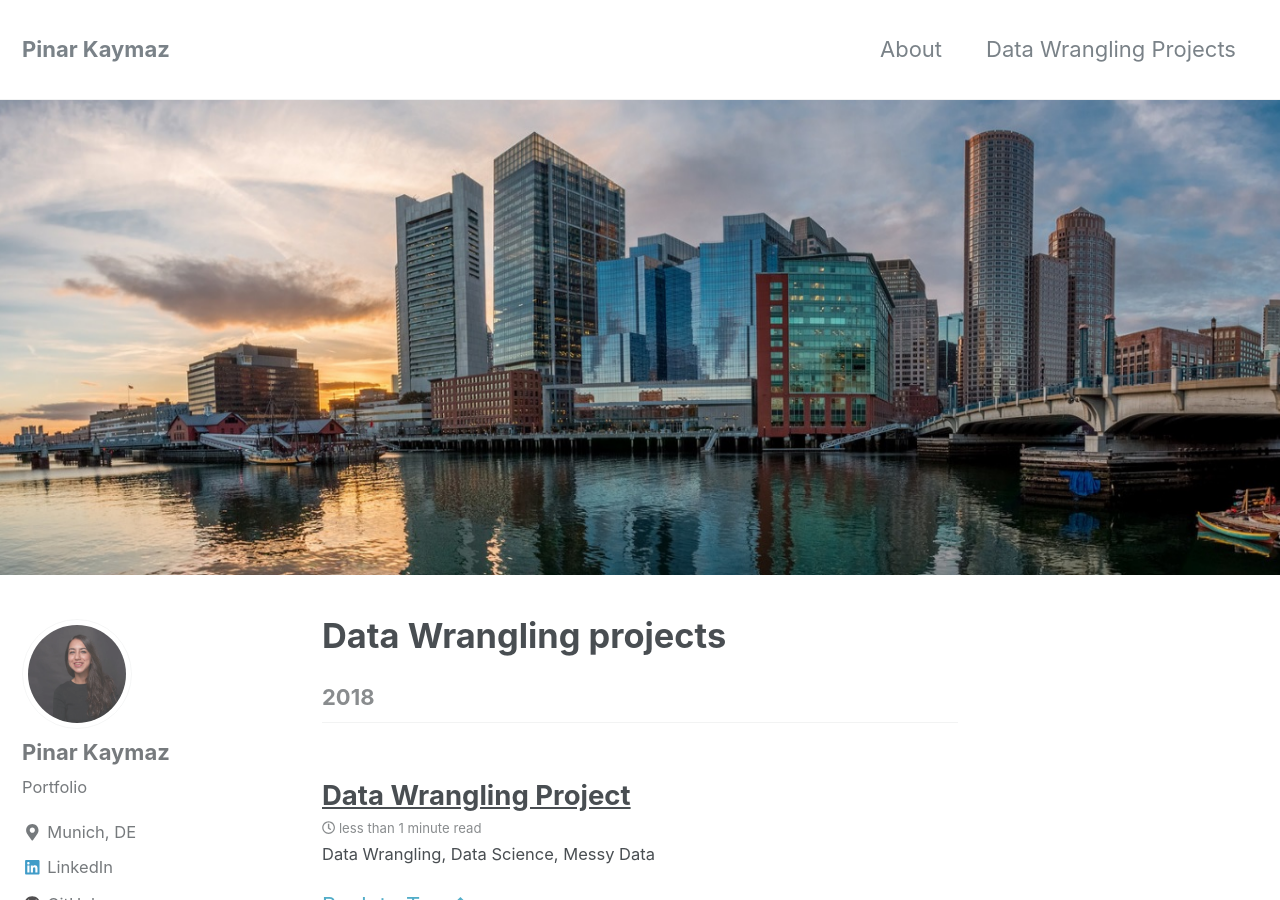
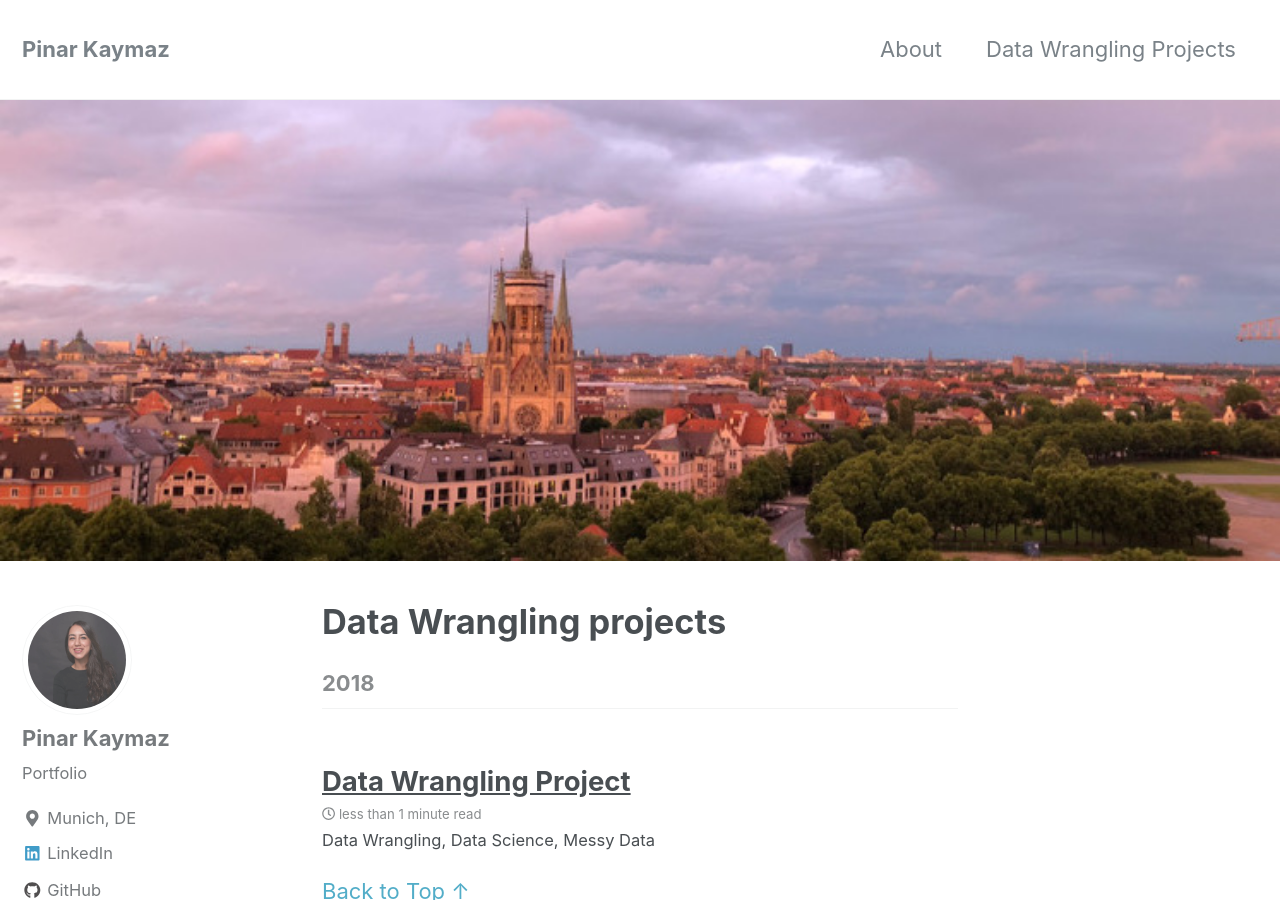
Before and after one commit to pinarkaymaz6/pinarkaymaz6.github.io, a Jekyll site: the page built from _pages/machinelearning.md, in a window 1280 px wide and 900 px high. Built offline with Jekyll 4.4.1, drawn with Linux system fonts in a browser that asks for light colours; nearby versions of some CDN libraries.

Commit message:
Fix cover

```diff
--- a/_pages/machinelearning.md
+++ b/_pages/machinelearning.md
@@ -4,5 +4,5 @@ permalink: /data-wrangling/
 title: "Data Wrangling projects"
 author_profile: true
 header:
-  image: "/images/fort point.png"
+  image: "/images/cover.JPG"
 ---
--- a/index.html
+++ b/index.html
@@ -2,5 +2,5 @@
 layout: home
 author_profile: true
 header:
-  image: "/images/waterfront.jpg"
+  image: "/images/cover.JPG"
 ---
```
